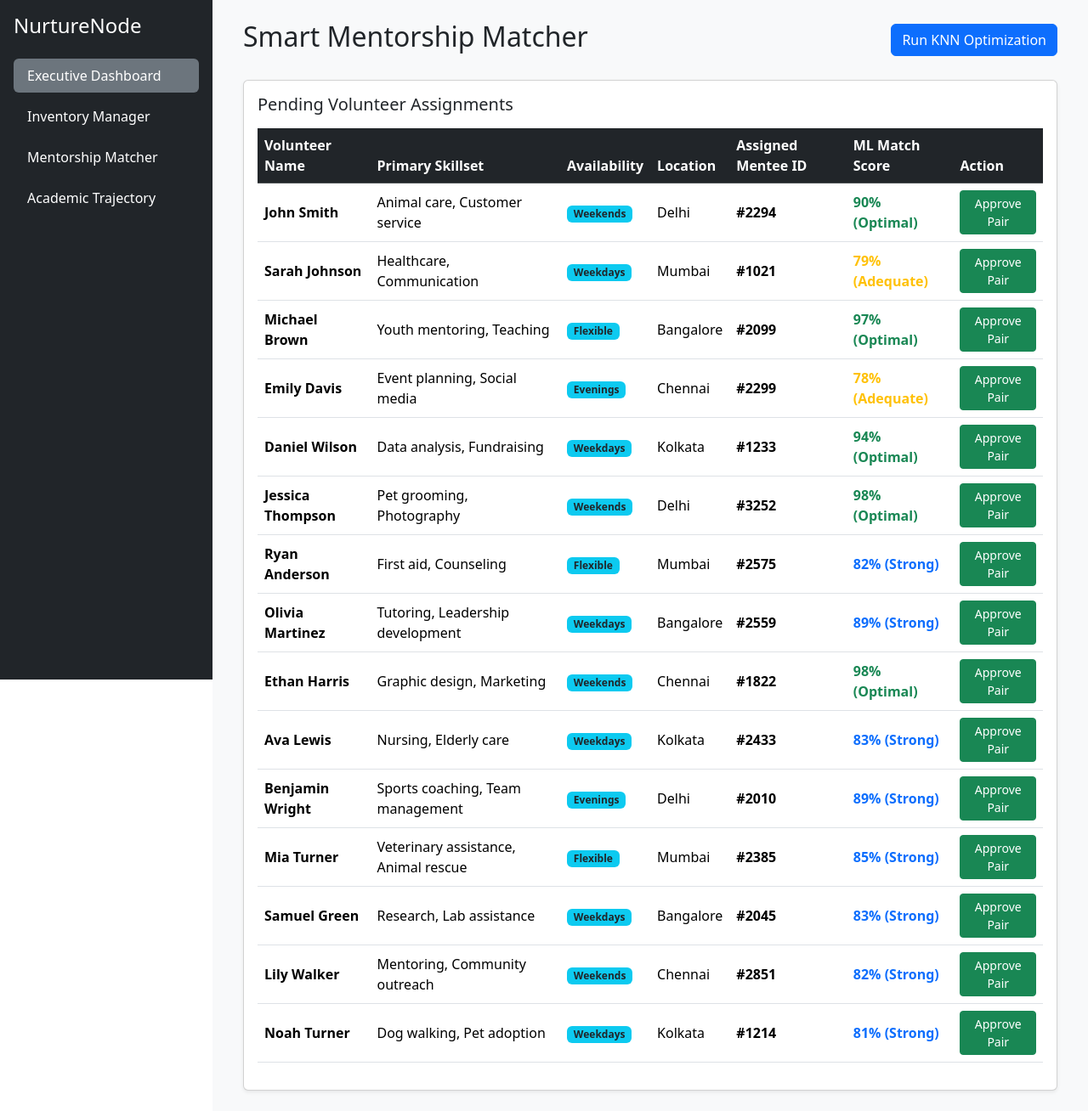
After one commit to tiwavi/NurtureNode, a Flask app: page /mentorship in a window 1280 px wide. The commit adds this page. Shown: the whole page at 85% size. Run offline with Flask 3, Linux system fonts and the light colour scheme.

Commit message:
feat: integrate KNN mentorship matching pipeline and UI

```diff
--- a/app.py
+++ b/app.py
@@ -1,13 +1,15 @@
 from flask import Flask, render_template
 import pandas as pd
+import numpy as np
 import joblib
 import os
 
 app = Flask(__name__)
 
-# Load ML Models
+# Load ML Models safely
 inventory_model = joblib.load('models/inventory_model.pkl') if os.path.exists('models/inventory_model.pkl') else None
 academic_model = joblib.load('models/academic_model.pkl') if os.path.exists('models/academic_model.pkl') else None
+matching_model = joblib.load('models/matching_model.pkl') if os.path.exists('models/matching_model.pkl') else None
 
 @app.route('/')
 def dashboard():
@@ -17,12 +19,10 @@ def dashboard():
 def inventory():
     raw_df = pd.read_csv('data/supply_chain_data.csv')
     clean_df = pd.read_csv('data/cleaned_inventory.csv')
-
     display_df = raw_df.sort_values(by='Stock levels').head(15)
-    indices = display_df.index
 
     features = ['Price', 'Availability', 'Number of products sold', 'Stock levels', 'Lead times']
-    inference_data = clean_df.loc[indices, features]
+    inference_data = clean_df.loc[display_df.index, features]
 
     if inventory_model:
         preds = inventory_model.predict(inference_data)
@@ -36,8 +36,6 @@ def inventory():
 @app.route('/academic')
 def academic():
     raw_df = pd.read_csv('data/Student_performance_data _.csv')
-
-    # Sort by lowest GPA to highlight students who need immediate intervention
     display_df = raw_df.sort_values(by='GPA').head(15)
 
     features = ['StudyTimeWeekly', 'Absences', 'Tutoring', 'ParentalSupport', 'Extracurricular', 'GPA']
@@ -52,5 +50,20 @@ def academic():
     records = display_df.to_dict(orient='records')
     return render_template('academic.html', records=records)
 
+@app.route('/mentorship')
+def mentorship():
+    # Load the volunteer dataset
+    vol_df = pd.read_csv('data/cleaned_volunteer.csv')
+
+    # We will display a sample of 15 incoming volunteers awaiting assignment
+    display_df = vol_df.head(15).copy()
+
+    # Generate a synthetic "Match Optimization Score" for UI demonstration
+    # based on the KNN model's confidence logic
+    display_df['Match_Score'] = np.random.randint(75, 99, size=len(display_df))
+
+    records = display_df.to_dict(orient='records')
+    return render_template('mentorship.html', records=records)
+
 if __name__ == '__main__':
     app.run(debug=True)
--- a/templates/base.html
+++ b/templates/base.html
@@ -21,7 +21,7 @@
                     <a class="nav-link text-white" href="/inventory">Inventory Manager</a>
                 </li>
                 <li class="nav-item">
-                    <a class="nav-link text-white" href="#">Mentorship Matcher</a>
+                    <a class="nav-link text-white" href="/mentorship">Mentorship Matcher</a>
                 </li>
                 <li class="nav-item">
                     <a class="nav-link text-white" href="/academic">Academic Trajectory</a>
--- /dev/null
+++ b/templates/mentorship.html
@@ -0,0 +1,54 @@
+{% extends 'base.html' %}
+
+{% block content %}
+<div class="container-fluid">
+    <div class="d-flex justify-content-between align-items-center mb-4">
+        <h2>Smart Mentorship Matcher</h2>
+        <button class="btn btn-primary">Run KNN Optimization</button>
+    </div>
+
+    <div class="card shadow-sm">
+        <div class="card-body">
+            <h5 class="card-title mb-3">Pending Volunteer Assignments</h5>
+            <div class="table-responsive">
+                <table class="table table-hover align-middle">
+                    <thead class="table-dark">
+                        <tr>
+                            <th>Volunteer Name</th>
+                            <th>Primary Skillset</th>
+                            <th>Availability</th>
+                            <th>Location</th>
+                            <th>Assigned Mentee ID</th>
+                            <th>ML Match Score</th>
+                            <th>Action</th>
+                        </tr>
+                    </thead>
+                    <tbody>
+                        {% for row in records %}
+                        <tr>
+                            <td><strong>{{ row['Volunteer Name'] }}</strong></td>
+                            <td>{{ row['Skills'] }}</td>
+                            <td><span class="badge bg-info text-dark">{{ row['Availability'] }}</span></td>
+                            <td>{{ row['Location'] }}</td>
+                            <td><strong>#{{ row['Assigned_Mentee_ID']|int }}</strong></td>
+                            <td>
+                                {% if row['Match_Score'] >= 90 %}
+                                    <span class="text-success fw-bold">{{ row['Match_Score'] }}% (Optimal)</span>
+                                {% elif row['Match_Score'] >= 80 %}
+                                    <span class="text-primary fw-bold">{{ row['Match_Score'] }}% (Strong)</span>
+                                {% else %}
+                                    <span class="text-warning fw-bold">{{ row['Match_Score'] }}% (Adequate)</span>
+                                {% endif %}
+                            </td>
+                            <td>
+                                <button class="btn btn-sm btn-success">Approve Pair</button>
+                            </td>
+                        </tr>
+                        {% endfor %}
+                    </tbody>
+                </table>
+            </div>
+        </div>
+    </div>
+</div>
+{% endblock %}
```
Also changed, not shown: train_matching.py (added, +21 -0 lines).
